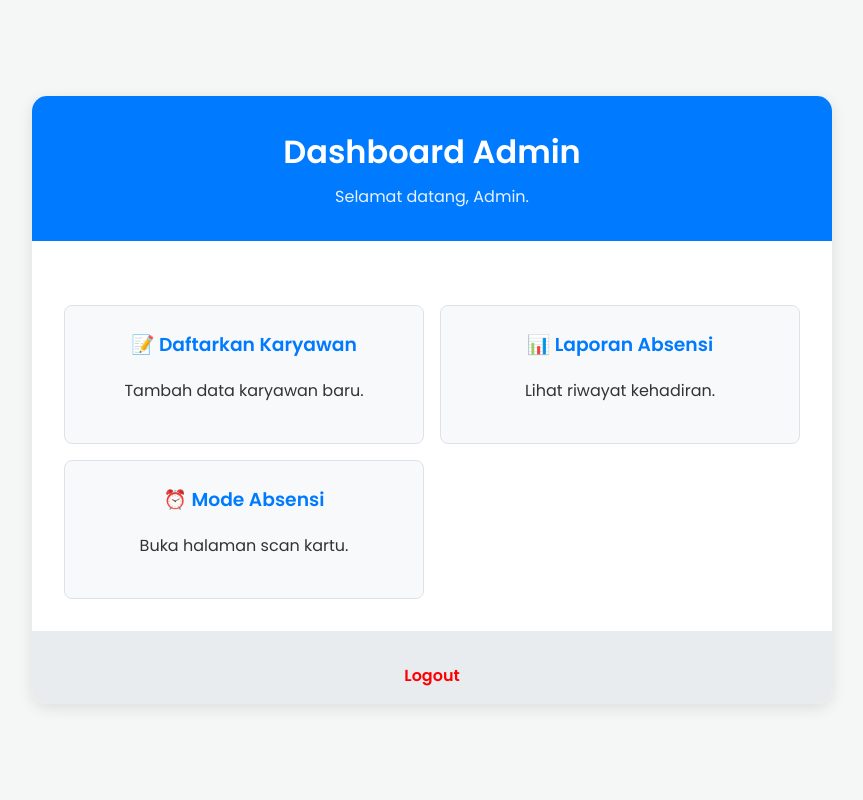
After one commit to opick-wq/IOT, a Flask app: page /dashboard in a window 1280 px wide. The commit adds this page. Shown: the whole page, without its empty margins (208-1071 px from the left). Run offline with Flask 3, Linux system fonts and the light colour scheme; the visitor is signed in with stand-in values (Sample User, id 1).

Commit message:
pergantian

```diff
--- a/templates/absen.html
+++ b/templates/absen.html
@@ -36,7 +36,7 @@
         <footer>
             <div id="status-message"></div>
             <div class="navigation-links">
-                <a href="/login" style="font-size: 0.8rem; color: #aaa;">Login Admin</a>
+                <a href="/dashboard" style="font-size: 0.8rem; color: #aaa;">Halaman Dashboard Admin</a>
             </div>
         </footer>
     </div>
--- /dev/null
+++ b/templates/dashboard.html
@@ -0,0 +1,38 @@
+<!DOCTYPE html>
+<html lang="en">
+<head>
+    <meta charset="UTF-8">
+    <meta name="viewport" content="width=device-width, initial-scale=1.0">
+    <title>Dashboard Admin</title>
+    <link rel="stylesheet" href="{{ url_for('static', filename='style.css') }}">
+</head>
+<body>
+    <div class="container">
+        <header>
+            <h1>Dashboard Admin</h1>
+            <p>Selamat datang, Admin.</p>
+        </header>
+        <main>
+            <div class="menu-grid">
+                <a href="/register" class="menu-card">
+                    <h3>📝 Daftarkan Karyawan</h3>
+                    <p>Tambah data karyawan baru.</p>
+                </a>
+                <a href="/report" class="menu-card">
+                    <h3>📊 Laporan Absensi</h3>
+                    <p>Lihat riwayat kehadiran.</p>
+                </a>
+                <a href="/absen" class="menu-card">
+                    <h3>⏰ Mode Absensi</h3>
+                    <p>Buka halaman scan kartu.</p>
+                </a>
+            </div>
+        </main>
+        <footer>
+            <div class="navigation-links">
+                <a href="/logout" style="color: red;">Logout</a>
+            </div>
+        </footer>
+    </div>
+</body>
+</html>
--- a/templates/report.html
+++ b/templates/report.html
@@ -57,7 +57,7 @@
 
         <footer>
             <button onclick="window.print()" class="no-print print-btn">Cetak Laporan</button>
-            <a href="/" class="no-print">Kembali ke Halaman Absen</a>
+            <a href="/absen" class="no-print">Kembali ke Halaman Absen</a>
         </footer>
     </div>
 </body>
```
Also changed, not shown: static/script.js (+23 -21 lines).
